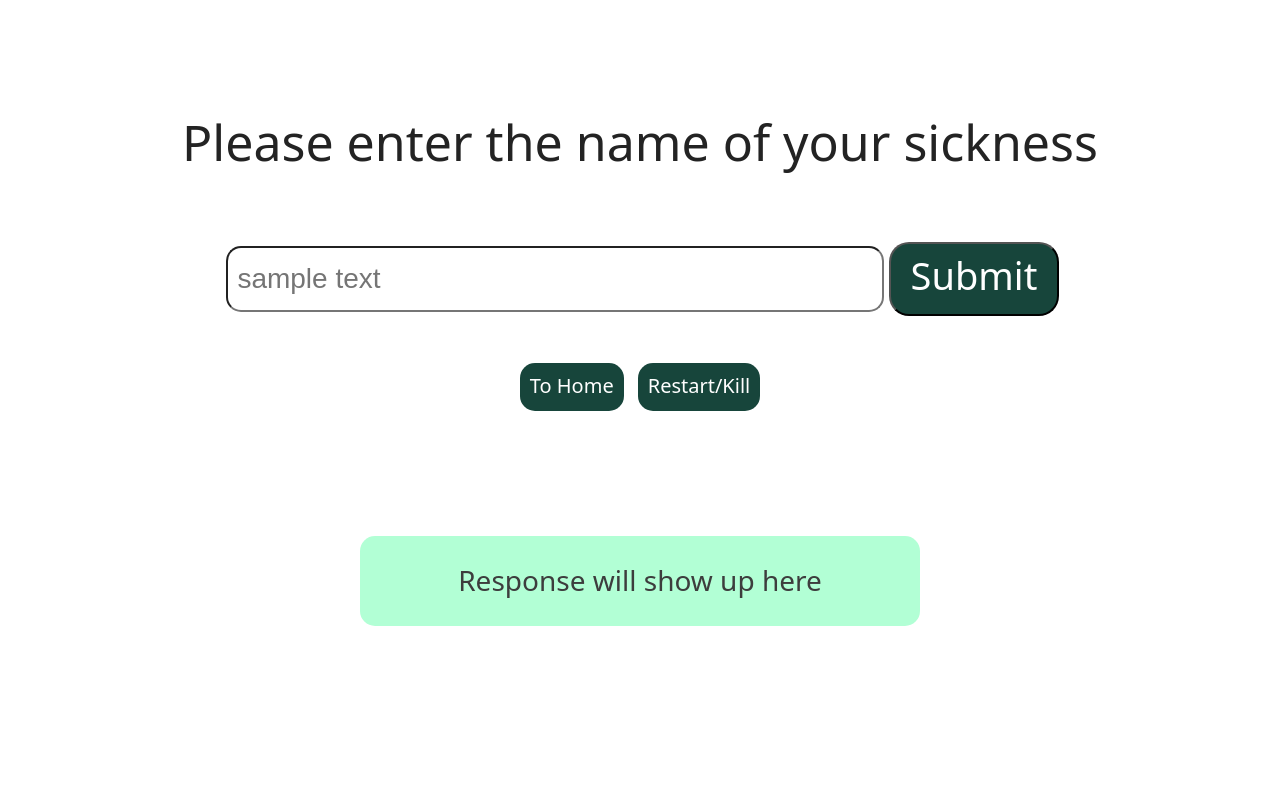
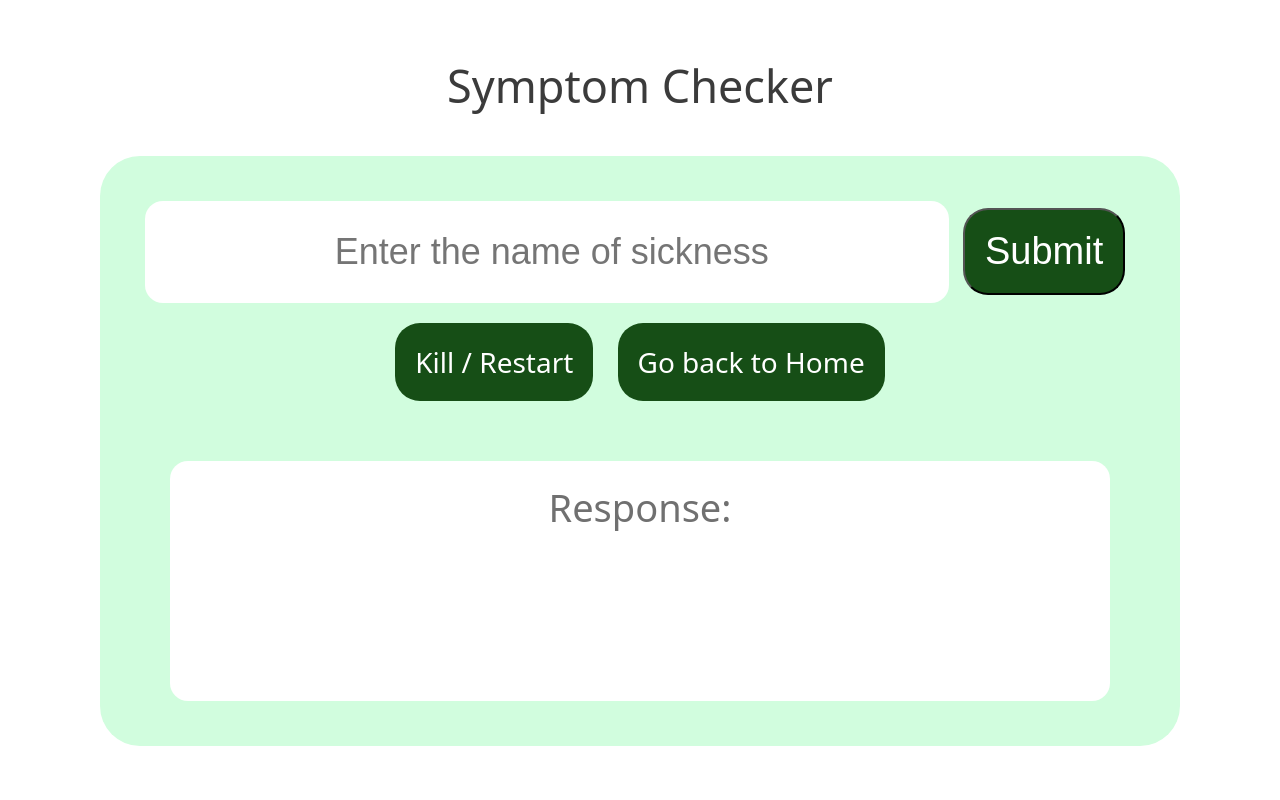
Before and after one commit to andrewchiu1203/symptom_checker, a Django app: page /index in a window 1280 px wide. Run offline with Django 5.2, Linux system fonts and the light colour scheme.

Commit message:
rewrite css

```diff
--- a/main/static/main/action.js
+++ b/main/static/main/action.js
@@ -1,34 +1,12 @@
-function showWheel(){
-    const load_text = document.querySelector('.load-text');
-    const load_text_container = document.querySelector('.load-text-container');
-    const result_container = document.querySelector('.result-container');
-    const text = document.createTextNode("Processing ...")
-    const dual_ring_container = document.querySelector('.dual-ring-container');
+function process(){
+    let form = document.getElementById("form");
+    let btn = document.getElementById("btn");
+    let output = document.getElementById("output");
 
-    load_text.appendChild(text)
-    result_container.remove();
+    btn.style.color = "rgba(0, 0, 0, 0)";
+    btn.disabled = true;
 
-    load_text.style.cssText =
-    'font-size:26px;font-family:system-ui;margin-left:12px;padding-bottom:7px';
-    load_text_container.style.cssText =
-    'display:flex;align-items:center;justify-content:center;'
-    dual_ring_container.style.cssText =
-    'opacity:1;';
+    HTMLFormElement.prototype.submit.call(form);
+
+    output.innerHTML = "Processing..."
 }
-
-function disableButton(){
-    document.getElementById("btn-1").disabled = true;
-    document.getElementById("form-container").submit();
-}
-
-function error(){
-    const result_content = document.querySelector('.result-content')
-    const result_title = document.querySelector('.result-title')
-
-    result_content.style.cssText =
-    'font-size:28px;font-family:system-ui;font-weight:normal;background-color:rgb(178, 255, 213);\
-     color:rgb(229, 0, 0);border-radius:15px;padding:25px 30px;min-height:250px;width:500px;'
-
-    result_title.style.cssText =
-    'font-size:28px;font-weight:normal;margin:0px;color:rgb(61, 61, 61);'
-}
--- a/main/static/main/style.css
+++ b/main/static/main/style.css
@@ -1,164 +1,82 @@
+html{
+    margin: 0;
+    height: 100%;
+}
+
+body{
+    margin: 0;
+    display: flex;
+    flex-direction: column;
+    align-items: center;
+    justify-content: center;
+    text-align: center;
+    height: 100%;
+    font-family: system-ui;
+    color: rgb(59, 59, 59);
+}
+
 a{
     text-decoration: none;
 }
 
-body{
-    animation: transitionIn 1s;
+p{
+    margin: 0;
 }
 
-@keyframes transitionIn {
-    from{
-        opacity: 0;
-        transform: rotateY(-20deg);
-    }
-
-    to{
-        opacity: 1;
-        transform: rotateY(0);
-    }
+.blank-space{
+    min-height: 40px;
 }
 
-.greet-container{
+.main-container{
     display: flex;
     flex-direction: column;
-    justify-content: center;
     align-items: center;
-    text-align: center;
-    height: 90vh;
+    background-color: rgb(209, 253, 222);
+    padding: 45px;
+    border-radius: 40px;
 }
 
-.greet-content{
-    font-size: 50px;
-    color: rgb(35, 35, 35);
-    font-family: system-ui;
-    font-weight: lighter;
-    margin-bottom: 65px;
+.big-text{
+    font-size: 45px;
 }
 
-.btn-1{
+.mid-text{
     font-size: 38px;
-    font-family: system-ui;
-    font-weight: lighter;
-    color: white;
-    border-radius: 20px;
-    background-color: rgb(23, 69, 59);
-    padding: 5px 20px 13px 20px;
-    transition: 200ms;
 }
 
-.btn-1:hover:not(.active){
-    background-color: rgb(35, 112, 95);
-    padding: 5px 20px 13px 20px;
-    transition: 200ms;
-}
-
-.btn-2-container{
-    margin-bottom: 65px;
-}
-
-.btn-2{
-    border-radius: 15px;
-    background-color: rgb(23, 69, 59);
-    font-family: system-ui;
-    color: white;
-    font-size: 20px;
-    padding-left: 10px;
-    padding-right: 10px;
-    padding-bottom: 12px;
-    padding-top: 9px;
-    margin: 5px;
-    transition: 200ms;
-}
-
-.btn-2:hover:not(.active){
-    background-color: rgb(35, 112, 95);
-    transition: 200ms;
-}
-
-.result-container{
-    display: flex;
-    align-items: center;
-    justify-content: center;
-    margin-bottom: 52px;
-    animation: transitionIn2 3s;
-}
-
-@keyframes transitionIn2{
-    from{
-        opacity: 0;
-        transform: rotateX(20deg);
-    }
-
-    to{
-        opacity: 1;
-        transform: rotateX();
-    }
-}
-
-.result-content{
-    font-size: 28px;
-    font-family: system-ui;
-    font-weight:lighter;
-    background-color: rgb(178, 255, 213);
-    color: rgb(61, 61, 61);
-    border-radius: 15px;
-    padding: 25px 30px;
-    min-height: 250px;
-    width: 500px;
-}
-
-.result-title{
-    font-size:28px;
-    font-weight:normal;
-    margin:0px;
-}
-
-.form-container{
-    height: auto;
-    margin-bottom: 55px;
-}
-
-.input-1{
-    height: 60px;
-    width: 650px;
-    border-radius: 15px;
-    margin: 5px;
-}
-
-.input-1,
-.input-1::placeholder {
+.small-text{
     font-size: 28px;
 }
 
-.cell{
-    display:table-cell;
-    vertical-align:middle;
+.btn{
+    background-color: rgb(22, 78, 22);
+    color: white;
+    padding: 20px;
+    border-radius: 25px;
+    margin: 0 10px;
 }
 
-.dual-ring-container{
-    opacity: 0;
+.btn:hover{
+    background-color: rgb(54, 124, 54);
 }
 
-.dual-ring {
-    display: inline-block;
-}
-.dual-ring:after {
-    content: " ";
-    display: block;
-    width: 32px;
-    height: 32px;
-    margin: 12px;
-    border-radius: 50%;
-    border: 6px solid rgb(90, 90, 90);
-    border-color: rgb(90, 90, 90) transparent rgb(90, 90, 90) transparent;
-    animation: dual-ring 1.2s linear infinite;
+.input{
+    width: 800px;
+    height: 100px;
+    font-size: 36px;
+    border-style: none;
+    border-radius: 18px;
+    text-align: center;
 }
 
-@keyframes dual-ring {
-    0% {
-      transform: rotate(0deg);
-    }
-    100% {
-      transform: rotate(360deg);
-    }
+.input:focus {
+    outline: none;
 }
+
+.output{
+    min-width: 900px;
+    min-height: 200px;
+    background-color: white;
+    border-radius: 18px;
+    padding: 20px;
+}
--- a/main/templates/main/index.html
+++ b/main/templates/main/index.html
@@ -3,77 +3,53 @@
 <html>
     <head>
         <meta charset="UTF-8" lang="en-us">
+        <link rel="shortcut icon" type="image/png" href="{% static 'main/favicon.ico' %}"/>
         <link href="{% static 'main/style.css' %}" rel="stylesheet">
         <script src="{% static 'main/action.js' %}"></script>
         <title>Symptom Checker</title>
     </head>
 
     <body>
-        <div class="greet-container">
-            <p class="greet-content">
-                Please enter the name of your sickness
-            </p>
+        <p class="big-text">
+            Symptom Checker
+        </p>
+        <div class="blank-space"></div>
 
-            <form method="post" class="form-container cell" id="form-container">
+        <div class="main-container">
+            <form method="post" id="form">
                 {% csrf_token %}
-                <div class="cell">
-                    <input type="text" name="sickness"
-                           placeholder=" sample text" class="input-1">
-                </div>
 
-                {% if result %}
-                <div class="cell">
-                    <button type="submit" class="btn-1" disabled>
-                        &nbsp;&nbsp;&nbsp;&nbsp;
-                    </button>
-                </div>
-                {% else %}
-                <div class="cell">
-                    <button type="submit" class="btn-1" id="btn-1"
-                            onclick="showWheel(); disableButton()">
+                <input class="input" type="text" name="sickness"
+                       placeholder=" Enter the name of sickness">
+
+                <button class="mid-text btn" type="submit" id="btn"
+                        onclick="process();" name="btnSubmit">
+
                         Submit
-                    </button>
-                </div>
-                {% endif %}
+
+                </button>
+
             </form>
 
-            <div class="btn-2-container">
-                <a class="btn-2" href="{% url 'main:welcome' %}">To Home</a>
-                <a class="btn-2" href="{% url 'main:index' %}">Restart/Kill</a>
+            <div class="blank-space"></div>
+
+            <div>
+                <a class="btn small-text" href="{% url 'main:index' %}">Kill / Restart</a>
+                <a class="btn small-text" href="{% url 'main:welcome' %}">Go back to Home</a>
             </div>
 
-            {% if result %}
-            <!-- Do nothing -->
+            <div class="blank-space"></div>
+            <div class="blank-space"></div>
+
+            {% if not result %}
+            <p class="output mid-text" style="color: #707070;" id="output">
+                Response:
+            </p>
             {% else %}
-            <div class="load-text-container">
-                <div class="dual-ring-container">
-                    <div class="dual-ring"></div>
-                </div>
-                <div class="load-text"></div>
-            </div>
+            <p class="output mid-text" id="output">
+                {{ result }}
+            </p>
             {% endif %}
-
-            {% if result %}
-            <div class="result-container">
-                <a class="result-content">
-                    <p class="result-title">Response: </p>
-                    {{ result }}
-                </a>
-            </div>
-            {% else %}
-            <div class="result-container">
-                <div class="result-content"
-                     style="font-weight:normal;text-align:center;min-height:40px;">
-                    Response will show up here
-                </div>
-            </div>
-            {% endif %}
-
-            {% if error %}
-            <body onload="error()"></body>
-            {% else %}
-            <!-- Do nothing -->
-            {% endif %}
-            </div>
+        </div>
     </body>
 </html>
--- a/main/views.py
+++ b/main/views.py
@@ -37,19 +37,16 @@ def index(request):
         if sickness == "":
             return render(request, "main/index.html", {
                 "result": "Empty string is not allowed",
-                "error": True
             })
 
         symptom = get_symptom(sickness)
 
         return render(request, "main/index.html", {
             "result": symptom,
-            "error" : False,
         })
 
     return render(request, "main/index.html", {
             "result": None,
-            "error" : False,
         })
 
 def welcome(request):
```
Also changed, not shown: main/templates/main/welcome.html (+10 -7 lines), main/static/main/favicon.ico (added).
